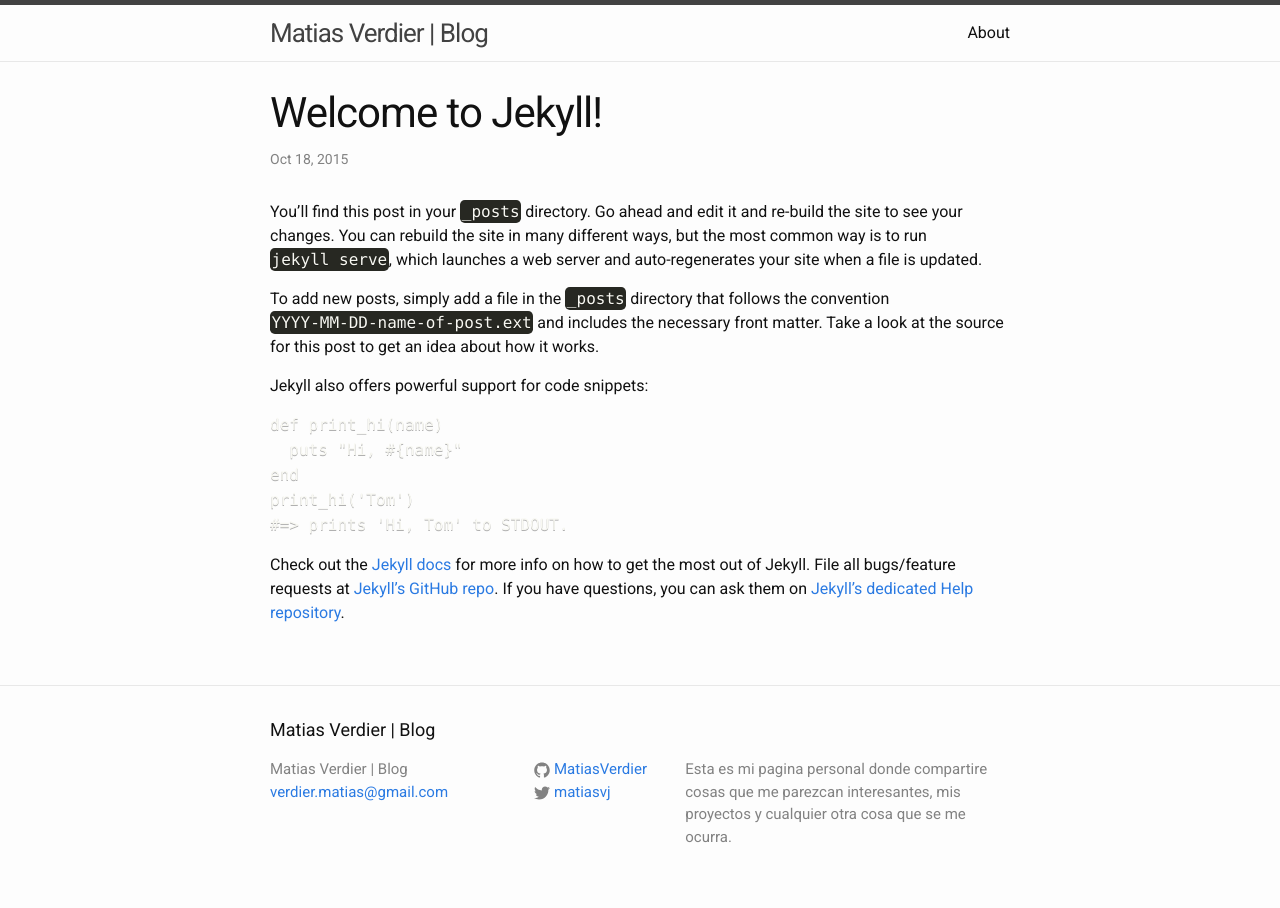
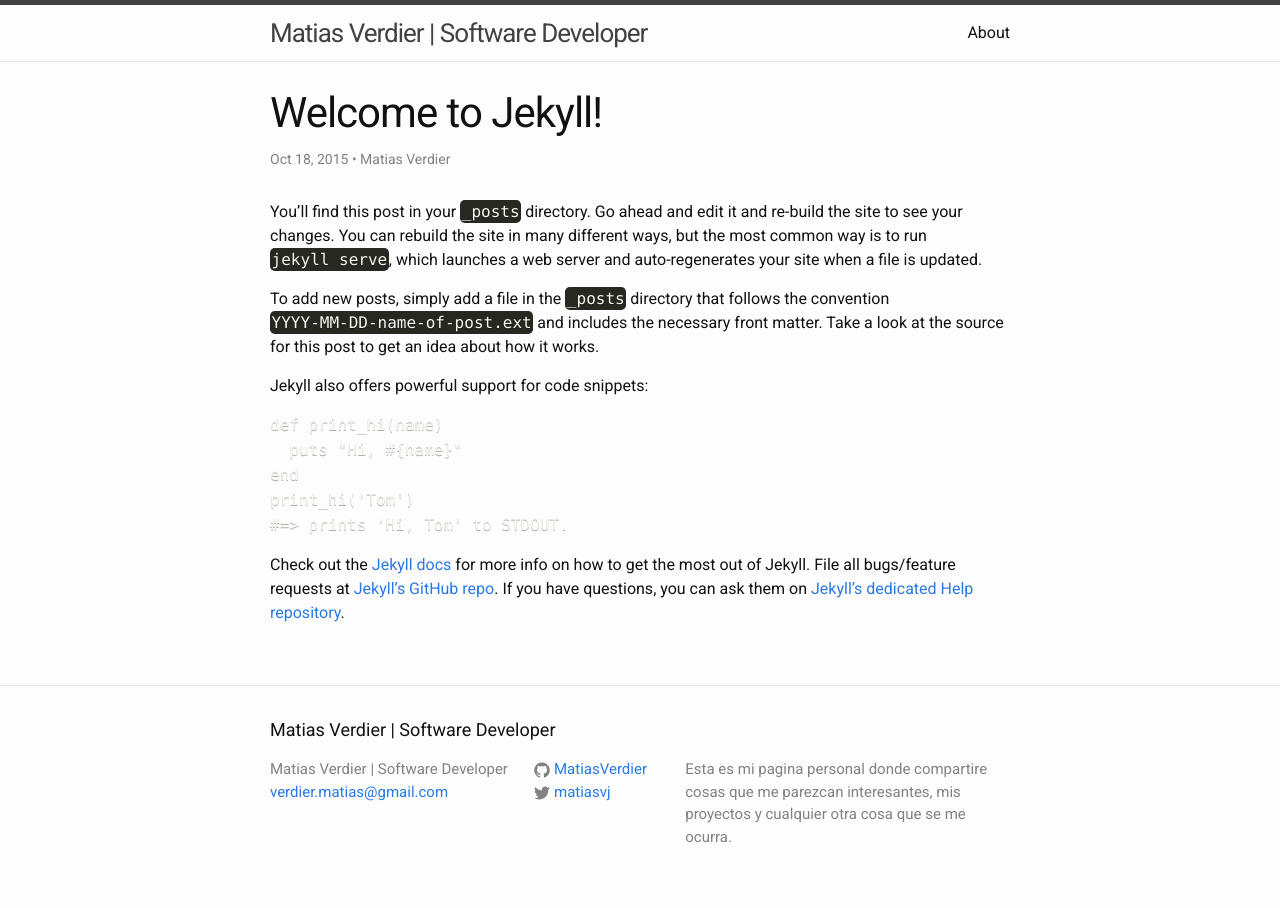
Before and after one commit to gitter-badger/matiasverdier.github.io, a Jekyll site: the page built from _posts/2015-10-18-welcome-to-jekyll.markdown, in a window 1280 px wide. Built offline with Jekyll 4.4.1, drawn with Linux system fonts in a browser that asks for light colours.

```diff
--- a/_config.yml
+++ b/_config.yml
@@ -1,5 +1,5 @@
 # Site settings
-title: Matias Verdier | Blog
+title: Matias Verdier | Software Developer
 email: verdier.matias@gmail.com
 description: >
   Esta es mi pagina personal donde compartire cosas que me parezcan interesantes,
@@ -11,3 +11,11 @@ github_username:  MatiasVerdier
 
 # Build settings
 markdown: kramdown
+
+defaults:
+  -
+    scope:
+      path: ""
+      type: "posts"
+    values:
+      author: "Matias Verdier"
```
